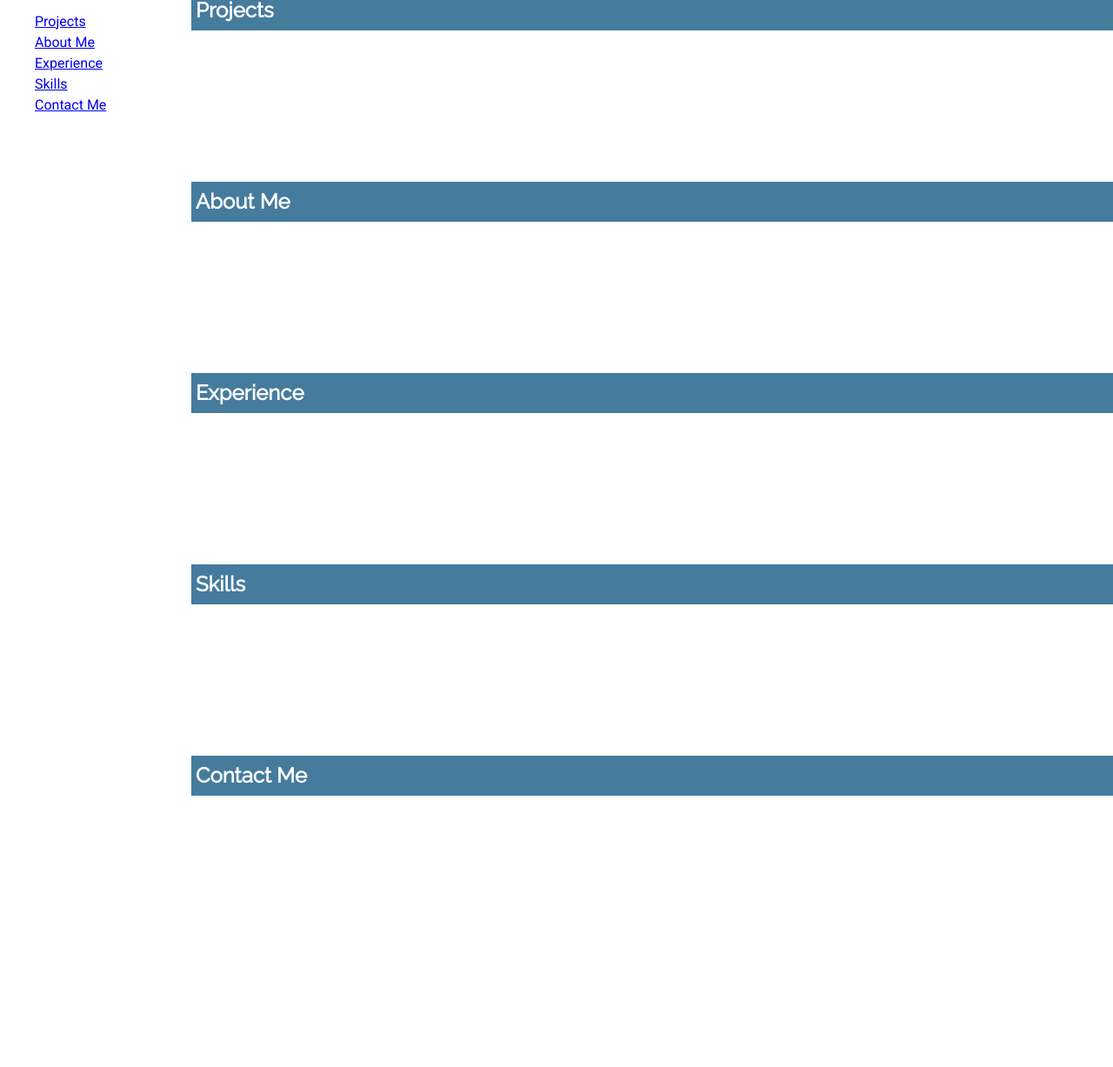
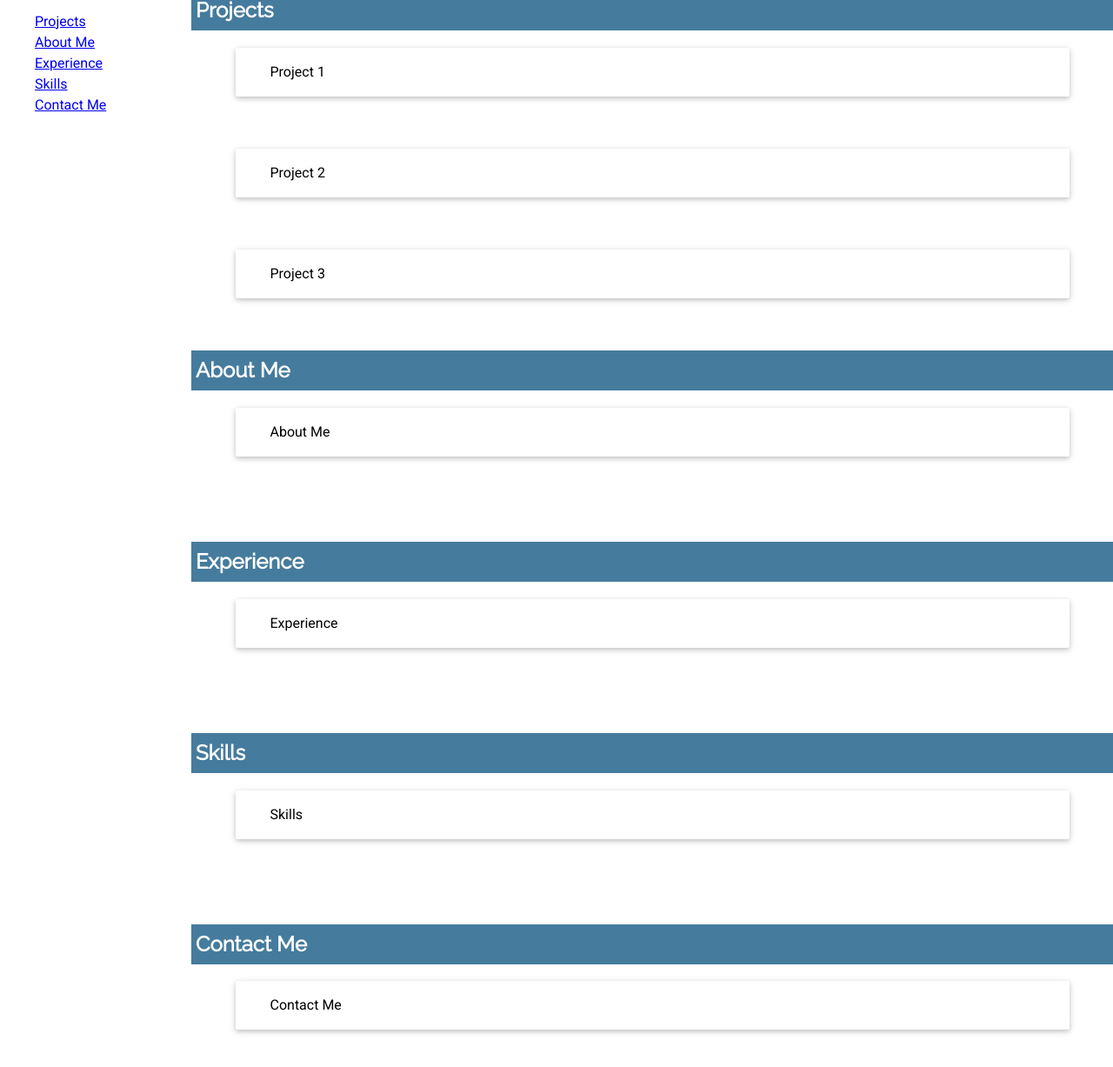
Before and after one commit to jmskelton-dev/portfolio, a plain HTML site: page index.html in a window 1280 px wide. Shown: the part 247-1474 px from the top of the page at 87% size. Before the commit the page ends 1316 px from the top, so only its background shows below. Drawn offline with Linux system fonts and the light colour scheme.

Commit message:
Added Windows

```diff
--- a/css/main.css
+++ b/css/main.css
@@ -20,7 +20,7 @@ section {
 h1, h2, h3 {
     font-family: 'Raleway', sans-serif;
     background-color: rgba(69, 123, 157, 1);
-    color: #ffffff;
+    color: #fff;
     padding: 5px;
 }
 .icon {
@@ -34,7 +34,28 @@ h1, h2, h3 {
 .nav-small {
     text-align: center;
 }
-
+.window {
+    position: relative;
+    background-color: #fff;
+    box-sizing: border-box;
+    border-radius: 2px;
+    background-clip: padding-box;
+    overflow: hidden;
+    margin-bottom: 60px;
+    box-shadow: 0 2px 5px 0 rgba(0,0,0,0.16), 0 2px 10px 0 rgba(0,0,0,0.12);
+}
+.window-content {
+    padding: 20px;
+    border-radius: 0 0 2px 2px;
+    background-clip: padding-box;
+    box-sizing: border-box;
+}
+.container{
+    width: 95%;
+    max-width: 1280px;
+    margin: 0 auto;
+    padding: 0 1.5rem;
+}
 @media only screen and (max-width: 1000px) {
     .nav-fixed {
         display: none;
--- a/index.html
+++ b/index.html
@@ -48,22 +48,77 @@
         </section>
         <section id="projects">
             <h2>Projects</h2>
-
+            <div class="container">
+                <div class="window">
+                    <div class="windowContent">
+                        <ul>
+                            <li>Project 1</li>
+                        </ul>
+                    </div>
+                </div>
+                <div class="window">
+                    <div class="windowContent">
+                        <ul>
+                            <li>Project 2</li>
+                        </ul>
+                    </div>
+                </div>
+                <div class="window">
+                        <div class="windowContent">
+                            <ul>
+                                <li>Project 3</li>
+                            </ul>
+                        </div>
+                    </div>
+            </div>
         </section>
         <section id="aboutme">
             <h2>About Me</h2>
-
+            <div class="container">
+                <div class="window">
+                    <div class="windowContent">
+                        <ul>
+                            <li>About Me</li>
+                        </ul>
+                    </div>
+                </div>
+            </div>
         </section>
         <section id="experience">
             <h2>Experience</h2>
-
+            <div class="container">
+                <div class="window">
+                    <div class="windowContent">
+                        <ul>
+                            <li>Experience</li>
+                        </ul>
+                    </div>
+                </div>
+            </div>
         </section>
         <section id="skills">
             <h2>Skills</h2>
-
+            <div class="container">
+                <div class="window">
+                    <div class="windowContent">
+                        <ul>
+                            <li>Skills</li>
+                        </ul>
+                    </div>
+                </div>
+            </div>
         </section>
         <section id="contactme">
             <h2>Contact Me</h2>
+            <div class="container">
+                <div class="window">
+                    <div class="windowContent">
+                        <ul>
+                            <li>Contact Me</li>
+                        </ul>
+                    </div>
+                </div>
+            </div>
         </section>
     </main>
     <footer>
```
